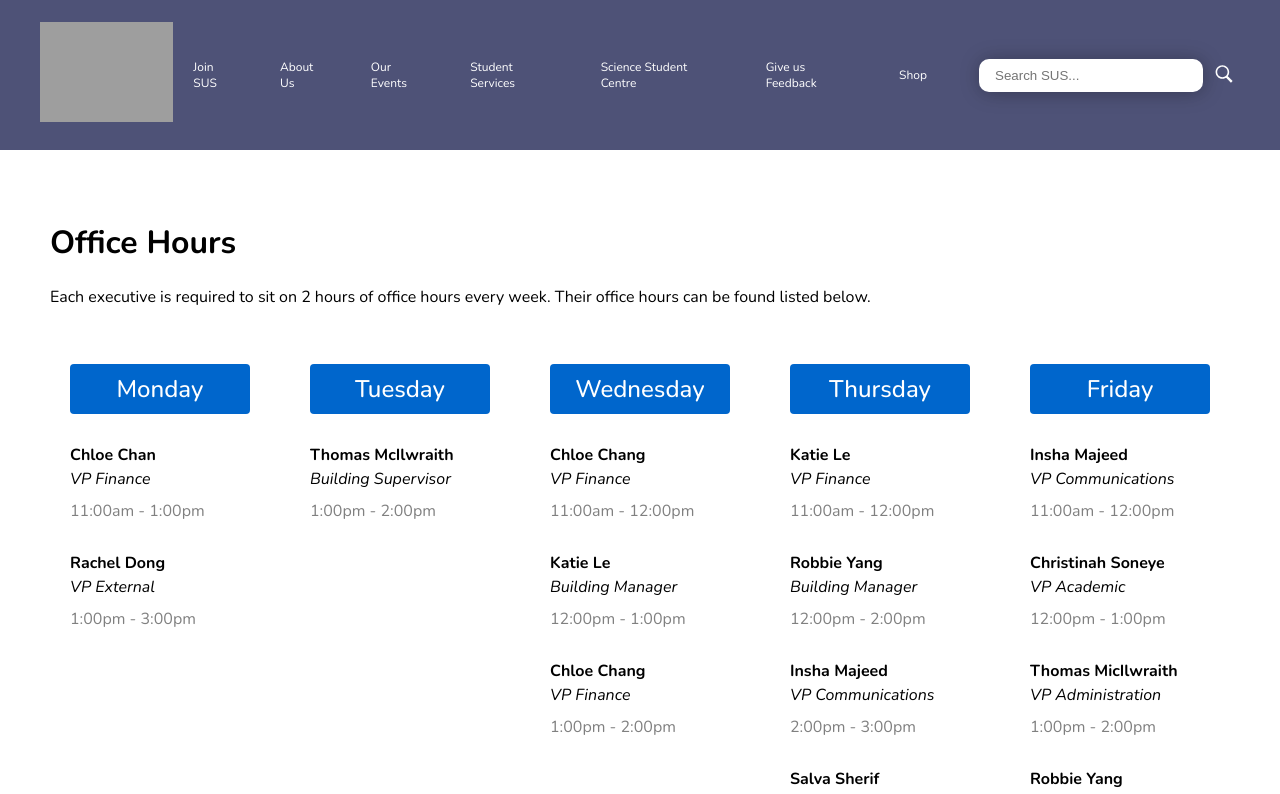
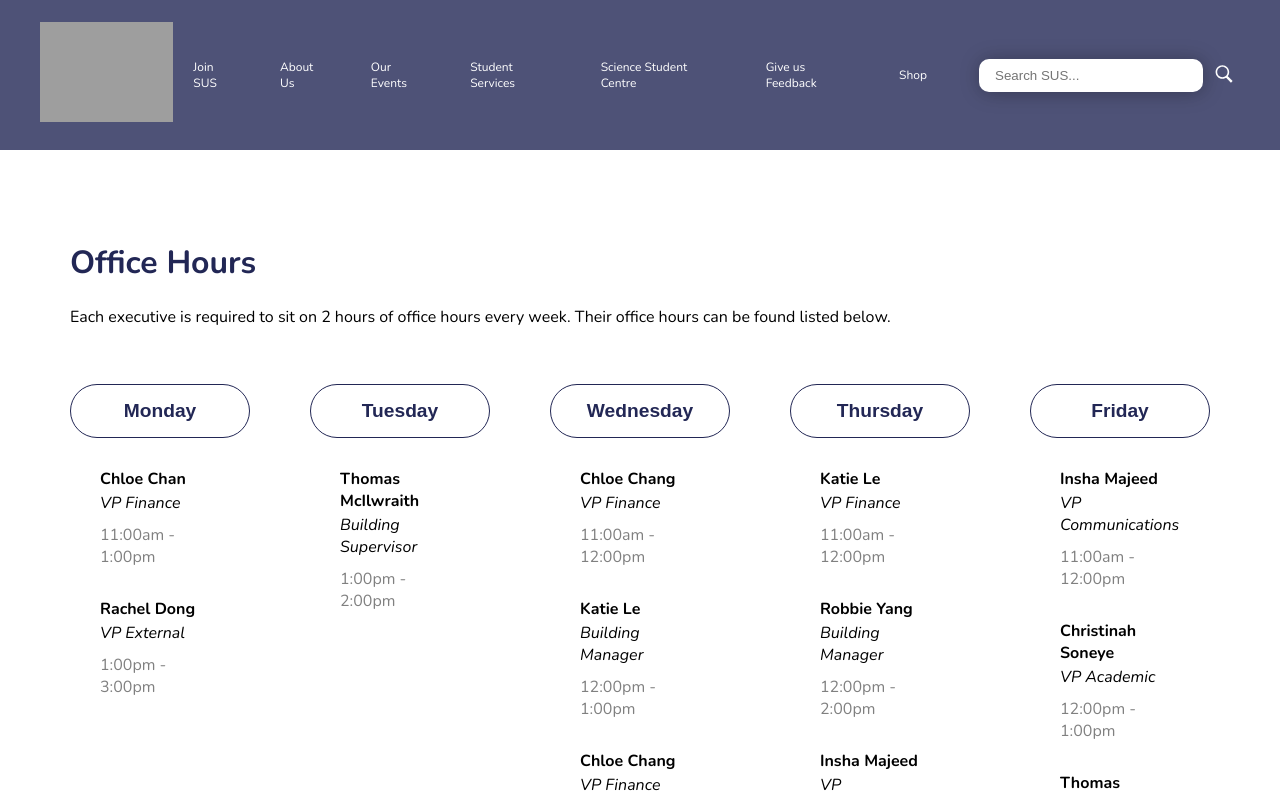
Before and after one commit to Science-Undergraduate-Society/www, a Next.js app: page /aboutUs/officeHours in a window 1280 px wide. Shown: the top 794 px of the page. Built offline with nearby package versions, Linux system fonts and the light colour scheme; grey boxes are pictures that could not be loaded; a web font is replaced by a local one.

Commit message:
update office hours ui

```diff
--- a/src/pages/aboutUs/officeHours.js
+++ b/src/pages/aboutUs/officeHours.js
@@ -9,14 +9,17 @@ export default function OfficeHours() {
       <Navbar />
       <Background>
         <Content>
-          <Title>Office Hours</Title>
-          <p>
-            Each executive is required to sit on 2 hours of office hours every
-            week. Their office hours can be found listed below.
-          </p>
+          <Day>
+            <Title>Office Hours</Title>
+            <p>
+              Each executive is required to sit on 2 hours of office hours every
+              week. Their office hours can be found listed below.
+            </p>
+          </Day>
+
           <Timetable>
             <Day>
-              <DayTitle>Monday</DayTitle>
+              <ButtonHollowBlack>Monday</ButtonHollowBlack>
               <TimeSlot>
                 <Name>Chloe Chan</Name>
                 <PersonTitle>VP Finance</PersonTitle>
@@ -29,7 +32,7 @@ export default function OfficeHours() {
               </TimeSlot>
             </Day>
             <Day>
-              <DayTitle>Tuesday</DayTitle>
+              <ButtonHollowBlack>Tuesday</ButtonHollowBlack>
               <TimeSlot>
                 <Name>Thomas McIlwraith</Name>
                 <PersonTitle>Building Supervisor</PersonTitle>
@@ -38,7 +41,7 @@ export default function OfficeHours() {
             </Day>
 
             <Day>
-              <DayTitle>Wednesday</DayTitle>
+              <ButtonHollowBlack>Wednesday</ButtonHollowBlack>
               <TimeSlot>
                 <Name>Chloe Chang</Name>
                 <PersonTitle>VP Finance</PersonTitle>
@@ -57,7 +60,7 @@ export default function OfficeHours() {
             </Day>
 
             <Day>
-              <DayTitle>Thursday</DayTitle>
+              <ButtonHollowBlack>Thursday</ButtonHollowBlack>
               <TimeSlot>
                 <Name>Katie Le</Name>
                 <PersonTitle>VP Finance</PersonTitle>
@@ -81,7 +84,7 @@ export default function OfficeHours() {
             </Day>
 
             <Day>
-              <DayTitle>Friday</DayTitle>
+              <ButtonHollowBlack>Friday</ButtonHollowBlack>
               <TimeSlot>
                 <Name>Insha Majeed</Name>
                 <PersonTitle>VP Communications</PersonTitle>
@@ -116,8 +119,19 @@ export default function OfficeHours() {
   );
 }
 
+const ButtonHollowBlack = styled.button`
+    background-color: transparent;
+    color: #222755;
+    padding: 15px;
+    border-radius: 30px;
+    border: 1px solid #222755;
+    cursor: pointer;
+    font-size: 1.2rem;
+    font-weight: 600;
+    width: 180px;
+`;
 const Title = styled.h1`
-  color: black;
+  color: #222755;
 `;
 
 const Background = styled.div`
@@ -165,7 +179,7 @@ const DayTitle = styled.h2`
 `;
 
 const TimeSlot = styled.div`
-  margin: 30px 0;
+  margin: 30px;
   color: black;
   display: flex;
   flex-direction: column;
```
